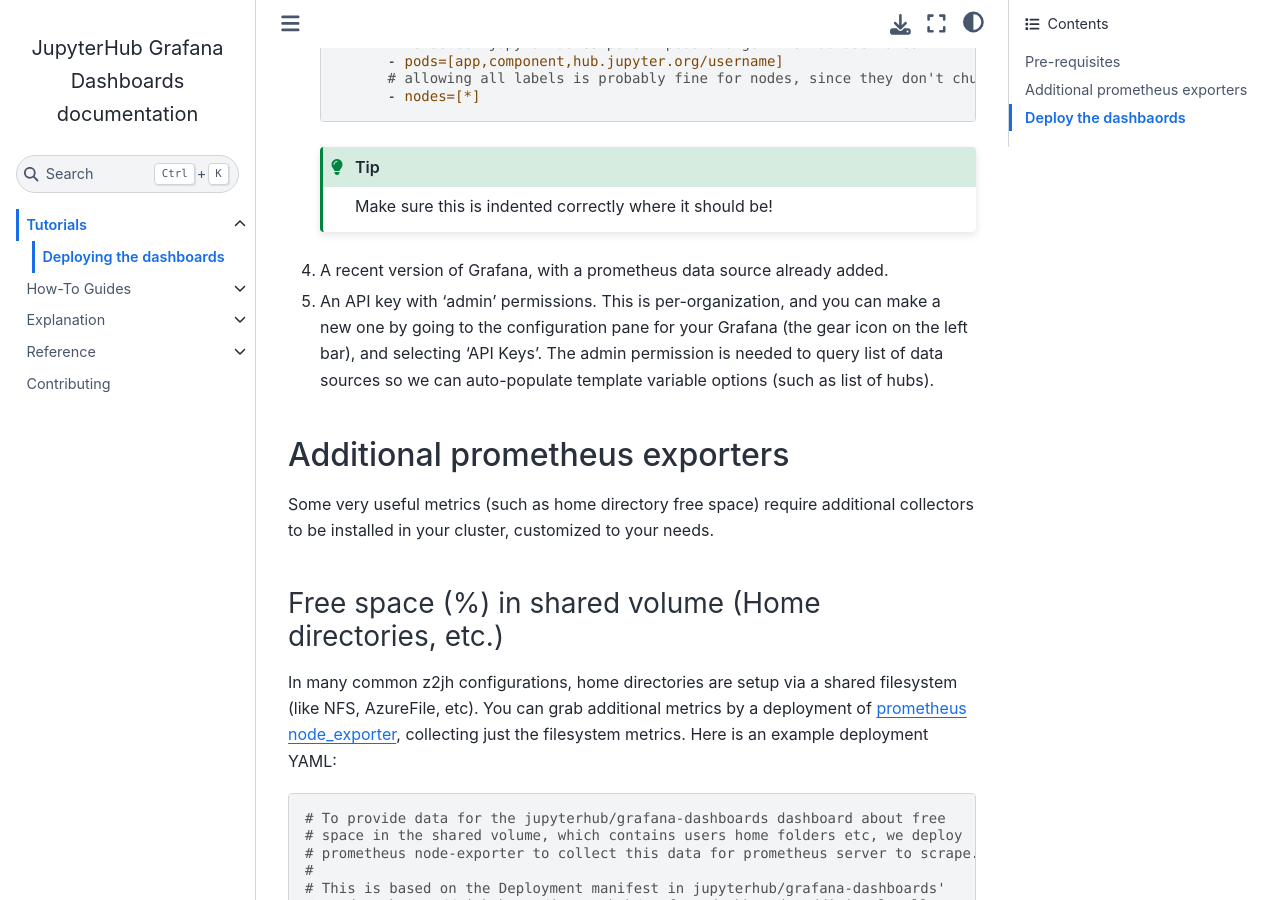
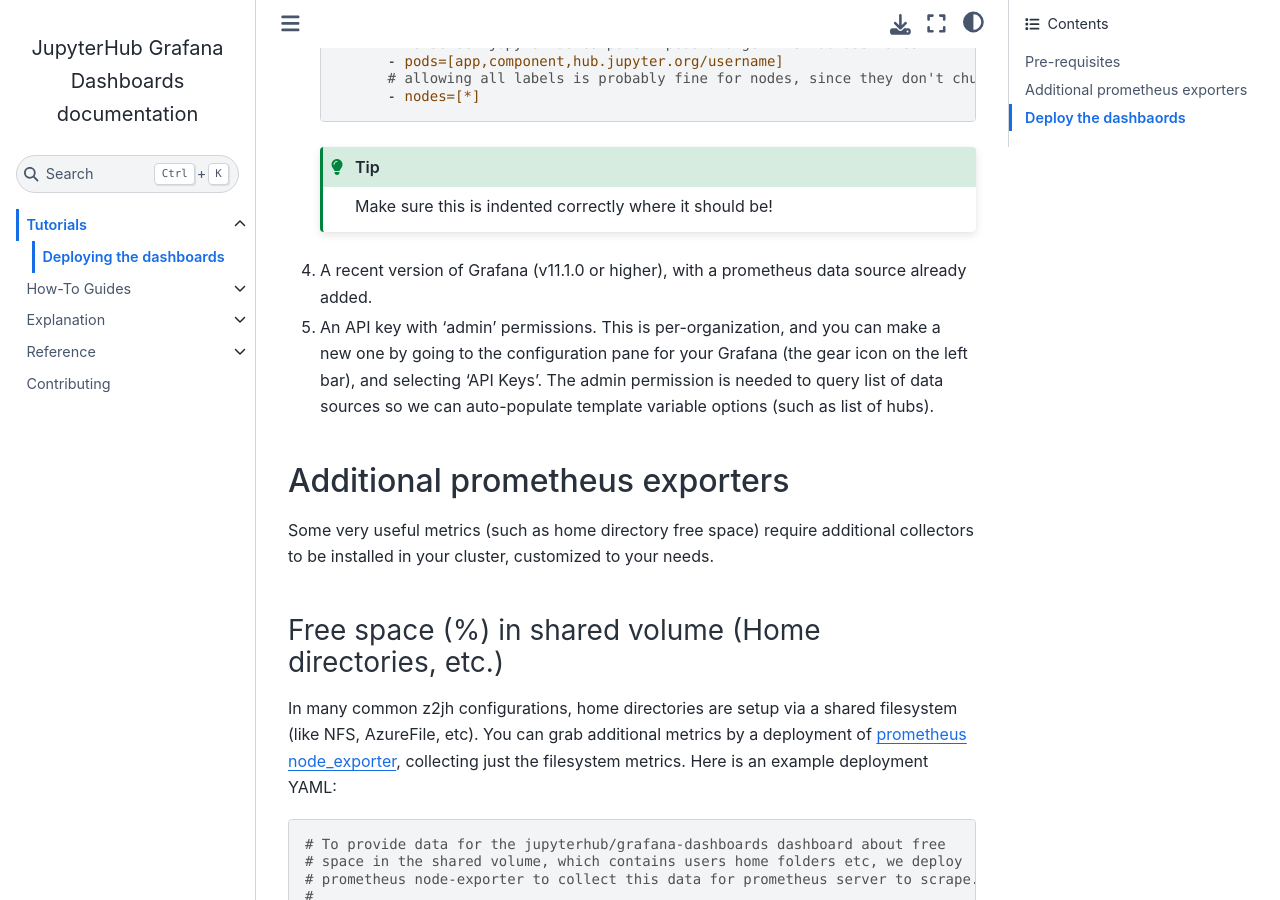
Before and after one commit to jupyterhub/grafana-dashboards, a Sphinx documentation site: the page built from docs/tutorials/deploy.md, in a window 1280 px wide and 900 px high, scrolled down 787 px. Built offline with Sphinx 7.4.7 and the Sphinx Book theme 1.1.4, drawn with Linux system fonts in a browser that asks for light colours.

Commit message:
docs: detail grafana version required explicitly

````diff
--- a/docs/tutorials/deploy.md
+++ b/docs/tutorials/deploy.md
@@ -43,7 +43,8 @@
    Make sure this is indented correctly where it should be!
    ```
 
-4. A recent version of Grafana, with a prometheus data source already added.
+4. A recent version of Grafana (v11.1.0 or higher), with a prometheus data
+   source already added.
 
 5. An API key with 'admin' permissions. This is per-organization, and you can make a new one
    by going to the configuration pane for your Grafana (the gear icon on the left bar), and
````
